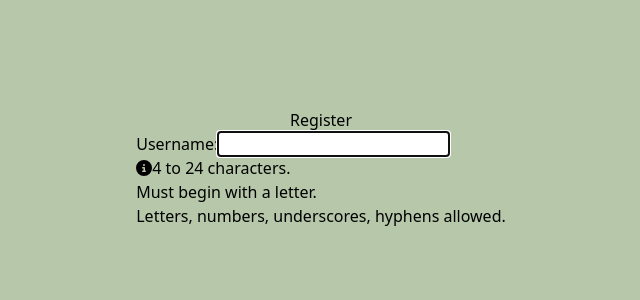
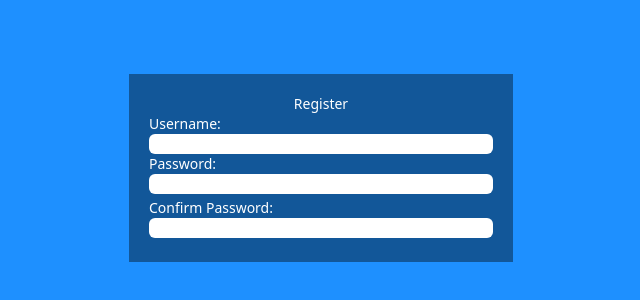
Before and after one commit to MichaelAlex03/FitTrackr, a React app in the folder frontend/vite-project/: page /create-account in a window 1280 px wide. Shown: the part 232-532 px from the top of the page, without its empty margins (319-959 px from the left). Built offline with nearby package versions, Linux system fonts and the light colour scheme; the HTML template or start-up script is replaced by a standard one.

Commit message:
setup new register page

```diff
--- a/frontend/vite-project/src/index.css
+++ b/frontend/vite-project/src/index.css
@@ -13,7 +13,7 @@
         @apply bg-white p-4 rounded-md shadow-2xl justify-center items-center flex flex-col xs:w-3/4 sm:w-1/2 md:w-3/5 lg:w-1/2 xl:w-1/4 2xl:w-1/2 xs:h-4/5 sm:h-4/5 md:h-3/4 lg:h-1/2 xl:h-1/2 2xl:h-4/5;
     }
     .background{
-        @apply flex flex-col items-center justify-center h-screen bg-background;
+        @apply w-full flex flex-col p-4 items-center justify-start h-screen bg-background;
     }
     .submit{
         @apply bg-brownish hover:bg-blue-600 text-gray-700 font-medium py-2 px-4 rounded w-full mb-2 ;
--- a/frontend/vite-project/src/pages/Register.tsx
+++ b/frontend/vite-project/src/pages/Register.tsx
@@ -8,9 +8,6 @@ const USER_REGEX = /^[a-zA-Z][a-zA-Z0-9-_]{3,23}$/;
 const PWD_REGEX = /^(?=.*[a-z])(?=.*[A-Z])(?=.*[0-9])(?=.*[!@#$%]).{8,24}$/;
 
 export default function Register() {
-
-  const userRef = useRef<HTMLInputElement>(null);
-  const errRef = useRef<HTMLInputElement>(null);
 
   const [user, setUser] = useState('');
   const [validName, setValidName] = useState(false);
@@ -28,12 +25,6 @@ export default function Register() {
   const [success, setSuccess] = useState(false);
 
   useEffect(() => {
-    if (userRef.current) {
-      userRef.current.focus();
-    }
-  }, []);
-
-  useEffect(() => {
     const result = USER_REGEX.test(user);
     setValidName(result);
   }, [user]);
@@ -48,27 +39,6 @@ export default function Register() {
   }, [user, pwd, matchPwd])
 
 
-
-  const [formData, setFormData] = useState({
-    firstName: "",
-    lastName: "",
-    email: "",
-    password: "",
-    confirmPass: ""
-  })
-
-  console.log(formData)
-
-  function handleChange(e: React.ChangeEvent<HTMLInputElement>) {
-    const { name, value } = e.target
-    setFormData(prevFormData => {
-      return {
-        ...prevFormData,
-        [name]: value
-      }
-    })
-  }
-
   async function checkEmailExists(email: string) {
     try {
       const response = await axios.get(`http://localhost:3000/check-email?email=${email}`);
@@ -79,37 +49,37 @@ export default function Register() {
     }
   }
 
-  async function handleSubmit(e: React.FormEvent<HTMLFormElement>) {
-    e.preventDefault()
-    if (formData.password === formData.confirmPass) {
-      const emailExists = await checkEmailExists(formData.email);
-      if (emailExists) {
-        alert('Email already exists!');
-        return;
-      }
-      console.log('Passwords match! Logged in');
-      try {
-        const response = await axios.post('http://localhost:3000/create-account',
-          { email: formData.email, password: formData.password, firstName: formData.firstName, lastName: formData.lastName });
-        if (response.data.success) {
-          console.log('User logged in and added to database');
-          console.log(response.data.userId);
+  // async function handleSubmit(e: React.FormEvent<HTMLFormElement>) {
+  //   e.preventDefault()
+  //   if (formData.password === formData.confirmPass) {
+  //     const emailExists = await checkEmailExists(formData.email);
+  //     if (emailExists) {
+  //       alert('Email already exists!');
+  //       return;
+  //     }
+  //     console.log('Passwords match! Logged in');
+  //     try {
+  //       const response = await axios.post('http://localhost:3000/create-account',
+  //         { email: formData.email, password: formData.password, firstName: formData.firstName, lastName: formData.lastName });
+  //       if (response.data.success) {
+  //         console.log('User logged in and added to database');
+  //         console.log(response.data.userId);
 
-          //Stores token for new user
-          localStorage.setItem('token', response.data.token)
+  //         //Stores token for new user
+  //         localStorage.setItem('token', response.data.token)
 
-          navigateToWorkout();
-        } else {
-          console.log('Login failed');
-        }
-        console.log(response.data.success)
-      } catch (error) {
-        console.error('Error logging in:', error);
-      }
-    } else {
-      alert('Passwords do not match!');
-    }
-  }
+  //         navigateToWorkout();
+  //       } else {
+  //         console.log('Login failed');
+  //       }
+  //       console.log(response.data.success)
+  //     } catch (error) {
+  //       console.error('Error logging in:', error);
+  //     }
+  //   } else {
+  //     alert('Passwords do not match!');
+  //   }
+  // }
 
   const navigate = useNavigate();
 
@@ -118,34 +88,104 @@ export default function Register() {
   };
 
   return (
-    <section className="background">
+    <section className="w-full min-h-full flex flex-col p-4 items-center justify-center h-screen bg-[#1e90ff] font-sans text-sm">
 
-      <p ref={errRef} className={errMsg ? "errmsg" : "offscreen"} aria-live="assertive">{errMsg}</p>
+      <p className={errMsg ? "errmsg" : "offscreen"} aria-live="assertive">{errMsg}</p>
 
-      <h1>Register</h1>
-
-      <form>
+      <form className='flex flex-col justify-evenly w-full max-w-sm bg-black bg-opacity-40 text-white p-5'>
+        <h1 className='text-center'>Register</h1>
         <label htmlFor='username'>
           Username:
+          {user && (
+            <span className='text-lg font-bold ml-1'>
+              <FontAwesomeIcon
+                icon={validName ? faCheck : faTimes}
+                color={validName ? 'green' : 'red'}
+              />
+            </span>
+          )}
         </label>
         <input
+          className='text-black rounded-md'
           type='text'
           id='username'
-          ref={userRef}
           autoComplete='off'
           onChange={(e) => setUser(e.target.value)}
+          value={user}
           required
           aria-invalid={validName ? "false" : "true"}
           aria-describedby='uidnote'
           onFocus={() => setUserFocus(true)}
           onBlur={() => setUserFocus(false)}
         />
-        <p id="uidnote" className={userFocus && user && !validName ? "instructions" : "offscreen"}>
+        {userFocus && user && !validName && <p id="uidnote" className='bg-black p-2 rounded-md mt-1'>
           <FontAwesomeIcon icon={faInfoCircle} />
           4 to 24 characters.<br />
           Must begin with a letter.<br />
           Letters, numbers, underscores, hyphens allowed.
-        </p>
+        </p>}
+
+
+        <label htmlFor="password">
+          Password:
+          {pwd && (
+            <span className='text-lg font-bold ml-1'>
+              <FontAwesomeIcon
+                icon={validPwd ? faCheck : faTimes}
+                color={validPwd ? 'green' : 'red'}
+              />
+            </span>
+          )}
+
+        </label>
+        <input
+          className='text-black mb-1 rounded-md'
+          type="password"
+          id="password"
+          onChange={(e) => setPwd(e.target.value)}
+          value={pwd}
+          required
+          aria-invalid={validPwd ? "false" : "true"}
+          aria-describedby="pwdnote"
+          onFocus={() => setPwdFocus(true)}
+          onBlur={() => setPwdFocus(false)}
+        />
+        {pwdFocus && !validPwd && <p id="pwdnote" className='bg-black p-2 rounded-md mt-1'>
+          <FontAwesomeIcon icon={faInfoCircle} className='mt-1 mr-1' />
+          8 to 24 characters.<br />
+          Must include uppercase and lowercase letters, a number and a special character.<br />
+          Allowed special characters: <span aria-label="exclamation mark">!</span> <span aria-label="at symbol">@</span> <span aria-label="hashtag">#</span> <span aria-label="dollar sign">$</span> <span aria-label="percent">%</span>
+        </p>}
+
+
+        <label htmlFor="confirm_pwd">
+          Confirm Password:
+          {matchPwd && (
+            <span className='text-lg font-bold ml-1'>
+              <FontAwesomeIcon
+                icon={validMatch ? faCheck : faTimes}
+                color={validMatch ? 'green' : 'red'}
+              />
+            </span>
+          )}
+        </label>
+        <input
+          className='text-black mb-1 rounded-md'
+          type="password"
+          id="confirm_pwd"
+          onChange={(e) => setMatchPwd(e.target.value)}
+          value={matchPwd}
+          required
+          aria-invalid={validMatch ? "false" : "true"}
+          aria-describedby="confirmnote"
+          onFocus={() => setMatchFocus(true)}
+          onBlur={() => setMatchFocus(false)}
+        />
+        {matchFocus && !validMatch && <p id="confirmnote">
+          <FontAwesomeIcon icon={faInfoCircle} />
+          Must match the first password input field.
+        </p>}
+
 
       </form>
     </section>
```
